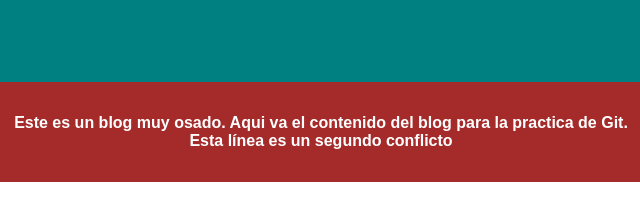
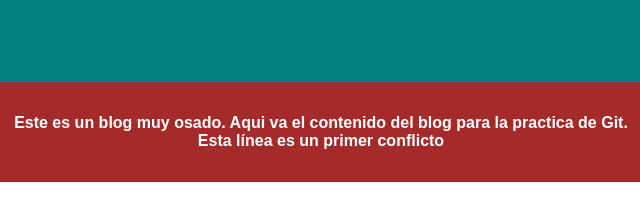
Before and after one commit to maalzates/hyperblog, a plain HTML site: page index.html in a window 1280 px wide. Shown: the full height of the page, 319-959 px from the left. Drawn offline with Linux system fonts and the light colour scheme.

Commit message:
Primer linea de conflicto

```diff
--- a/index.html
+++ b/index.html
@@ -17,7 +17,7 @@
     </nav>
     <section>
         <p>Este es un blog muy osado. Aqui va el contenido del blog para la practica de Git.</p>
-        <p>Esta línea es un segundo conflicto</p>
+        <p>Esta línea es un primer conflicto</p>
     </section>
 </body>
 </html>
```
